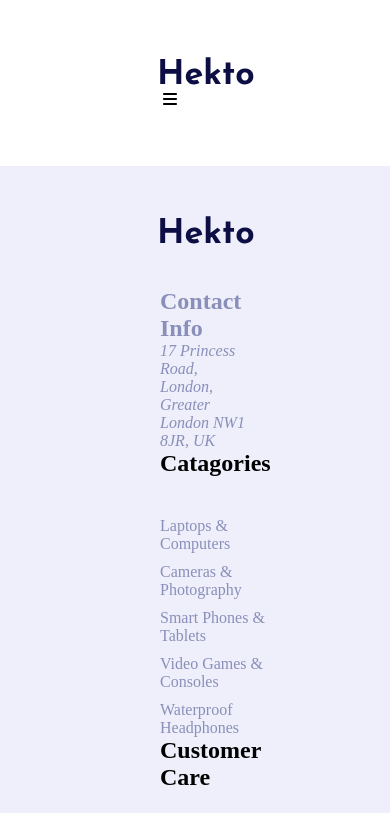
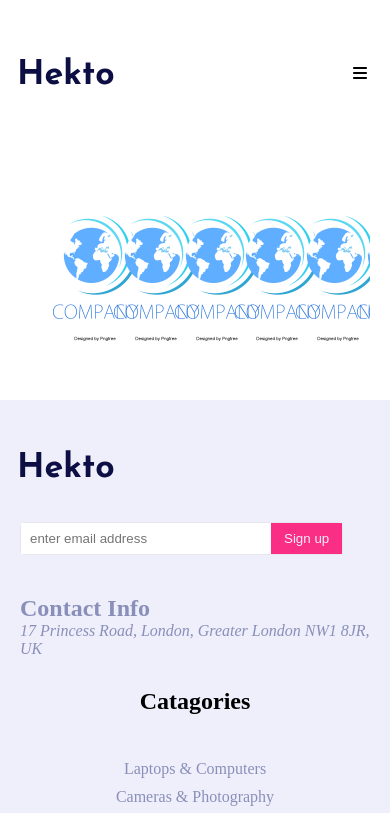
Before and after one commit to rua-code/Hekto, a plain HTML site: page index.html in a window 390 px wide. Shown: the top 813 px of the page. Drawn offline with Linux system fonts and the light colour scheme.

Commit message:
clients section

```diff
--- a/assest/css/base.css
+++ b/assest/css/base.css
@@ -9,6 +9,27 @@
   width:calc(100% - 320px);
   margin: auto;
 }
+
+@media screen and  (max-width:1400px) {
+  .continer{
+    width: calc(100% - 200px );
+  }
+
+}
+@media screen and  (max-width:992px) {
+  .continer{
+    width: calc(100% - 100px );
+  }
+
+}
+
+@media screen and  (max-width:576px) {
+  .continer{
+    width: calc(100% - 40px );
+  }
+
+}
+
 
 ul{
  list-style-type: none;
--- a/assest/css/main.css
+++ b/assest/css/main.css
@@ -1,11 +1,4 @@
-.not-used-so-far{
-     font-family: var(--secondaryFont);
-     font-weight: 700;
-     font-size: 34px;
-     letter-spacing: 0;
-
-}
-
+/* header styling */
 .header{
     padding: 57px 0px;
 }
@@ -47,7 +40,8 @@
 
 
 @media screen and (max-width:1200px) {
-    .list , .search{
+    .list ,
+    .header .search{
         display: none;
     }
 
@@ -58,10 +52,43 @@
 
 /* end of header */
 
+
+
+
+
+/* clients */
+.clients{
+    padding: 50px 0px;
+}
+.clients .row{
+    flex-wrap: nowrap;
+    gap: 15px;
+    overflow-x: auto;
+}
+.clients .logo{
+    width: calc(( 100% - 75px) / 6);
+}
+.clients img{
+   width: 150px;
+   height: 150px;   /* why  */
+}
+
+@media screen and (max-widht:900px) {
+    .clients .logo{
+        width: calc(( 100% - 30px) / 3);
+    }
+
+}
+/* end of clients */
+
 /* start of footer */
 .footer{
     background-color:#EEEFFB;
     padding: 50px 0;
+}
+
+.footer .row{
+    gap: 30px;
 }
 .left button{
     color: #EEEFFB;
@@ -69,10 +96,11 @@
 
 .footer .left{
     align-items: flex-start;
+    width: calc((100% - 30px) / 2);
 }
 
 .footer .right{
-    width: 60%;
+     width: calc((100% - 30px) / 2);
 }
 
 .footer-item a{
@@ -82,3 +110,29 @@
      color: #8A8FB9;
 
 }
+
+.footer .right .row{
+ gap: 35px;
+}
+.footer-item{
+    gap:45px;
+    width: calc((100% -70px) / 3);
+
+}
+
+
+@media screen and (max-width:992px) {
+    .footer .left,.footer .right{
+        width: 100%;
+
+    }
+}
+@media screen and (max-width:576px) {
+    .footer-item{
+        width: 100%;
+         justify-content: center;
+    text-align: center;
+    }
+
+}
+/* end of footer */
--- a/index.html
+++ b/index.html
@@ -72,13 +72,44 @@
       </div>
     </header>
 
+
+    <main>
+
+
+      <section class="clients">
+        <div class="continer">
+          <div class="row">
+
+            <div class="logo">
+              <img  src="./assest/images/logo.png">
+            </div>
+             <div class="logo">
+              <img  src="./assest/images/logo.png">
+            </div>
+             <div class="logo">
+              <img  src="./assest/images/logo.png">
+            </div>
+             <div class="logo">
+              <img  src="./assest/images/logo.png">
+            </div>
+             <div class="logo">
+              <img  src="./assest/images/logo.png">
+            </div>
+             <div class="logo">
+              <img  src="./assest/images/logo.png">
+            </div>
+          </div>
+        </div>
+      </section>
+    </main>
+
     <footer class="footer d-flex">
       <dev class="continer">
 <div class="row">
 <div class="left d-flex flex-dir gap2">
   <a href="#"><img src="./assest/images/Hekto.svg"></a>
   <div class="search">
-            <form>
+            <form class="d-flex" >
               <input type="email" placeholder="enter email address" />
               <button type="submit">
               Sign up
```
Also changed, not shown: assest/images/logo.png (added), assest/images/news.png (added).
